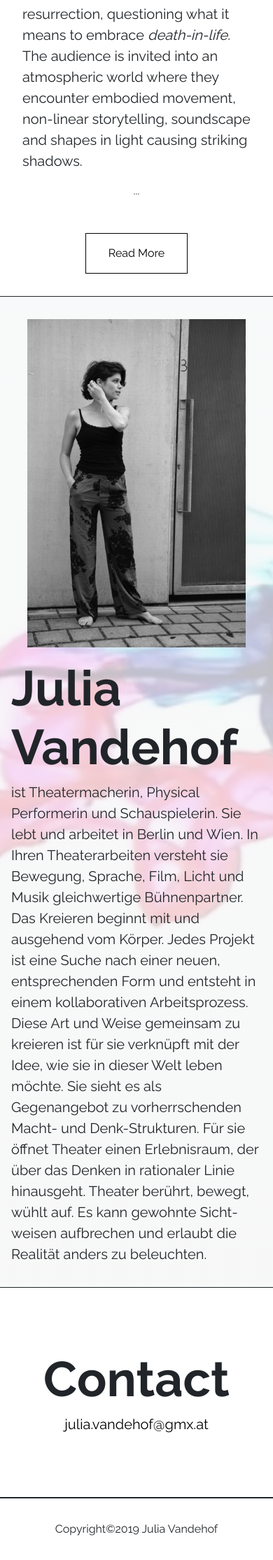
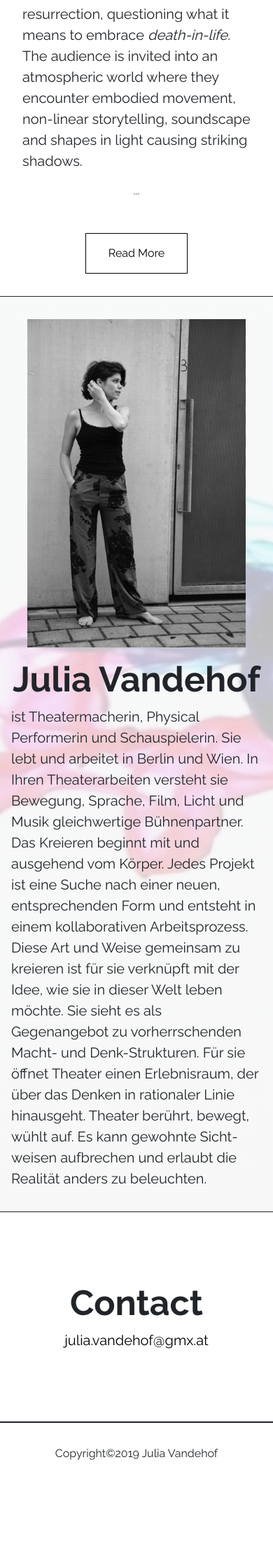
Before and after one commit to matteocarpi/julia, a Jekyll site: the page built from index.md, in a window 390 px wide. Shown: the part 2365-4594 px from the top of the page at 70% size. Built offline with Jekyll 4.4.1, drawn with Linux system fonts in a browser that asks for light colours; after the commit the page ends 4486 px from its top, so only the background shows below that.

Commit message:
more responsiveness

```diff
--- a/_sass/home.scss
+++ b/_sass/home.scss
@@ -84,6 +84,9 @@
   background-size: cover;
 }
 .bio {
+  h2 {
+    text-align: center;
+  }
   margin: 0 auto;
   max-width: 800px;
   display: flex;
--- a/_sass/mobile.scss
+++ b/_sass/mobile.scss
@@ -46,4 +46,7 @@
   .avatar {
     width: 80%;
   }
+  h2 {
+    font-size: 50px;
+  }
 }
```
